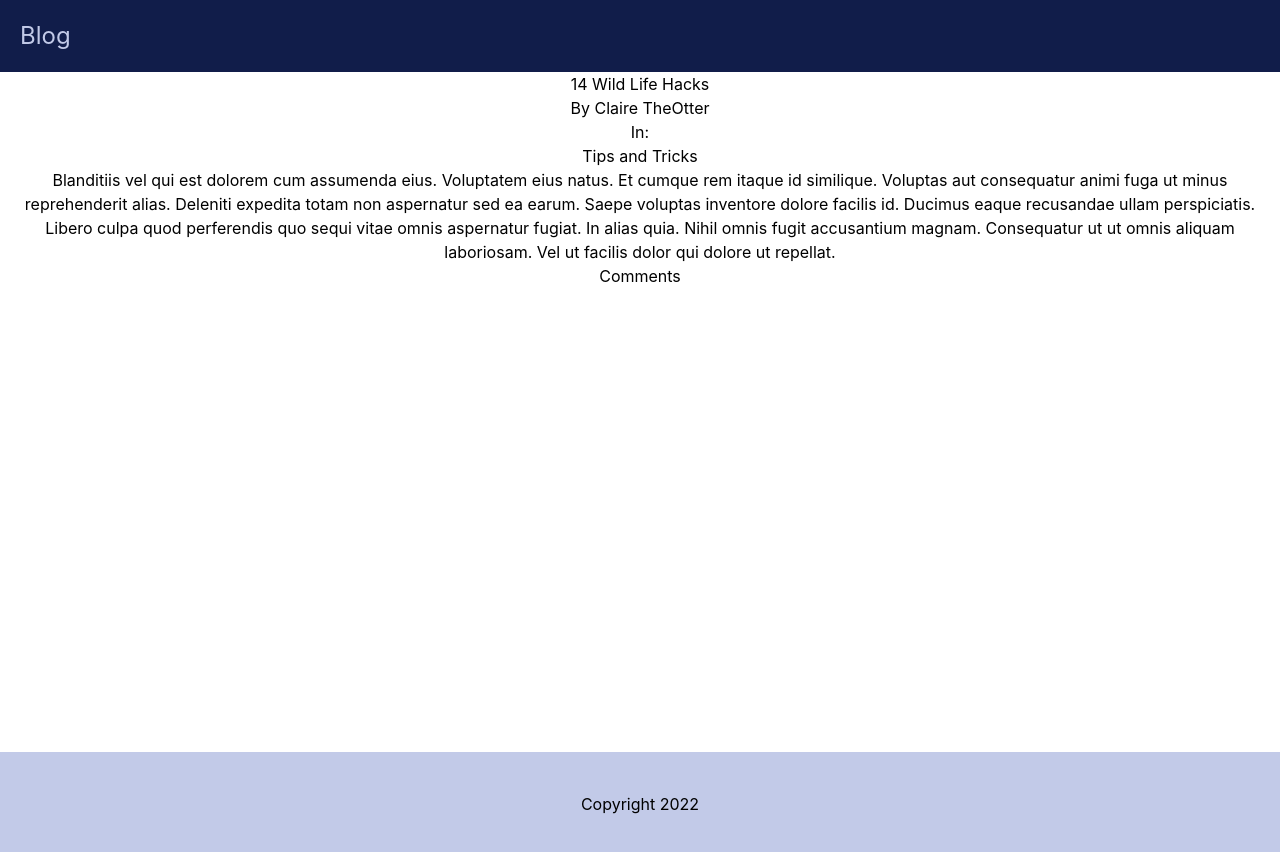
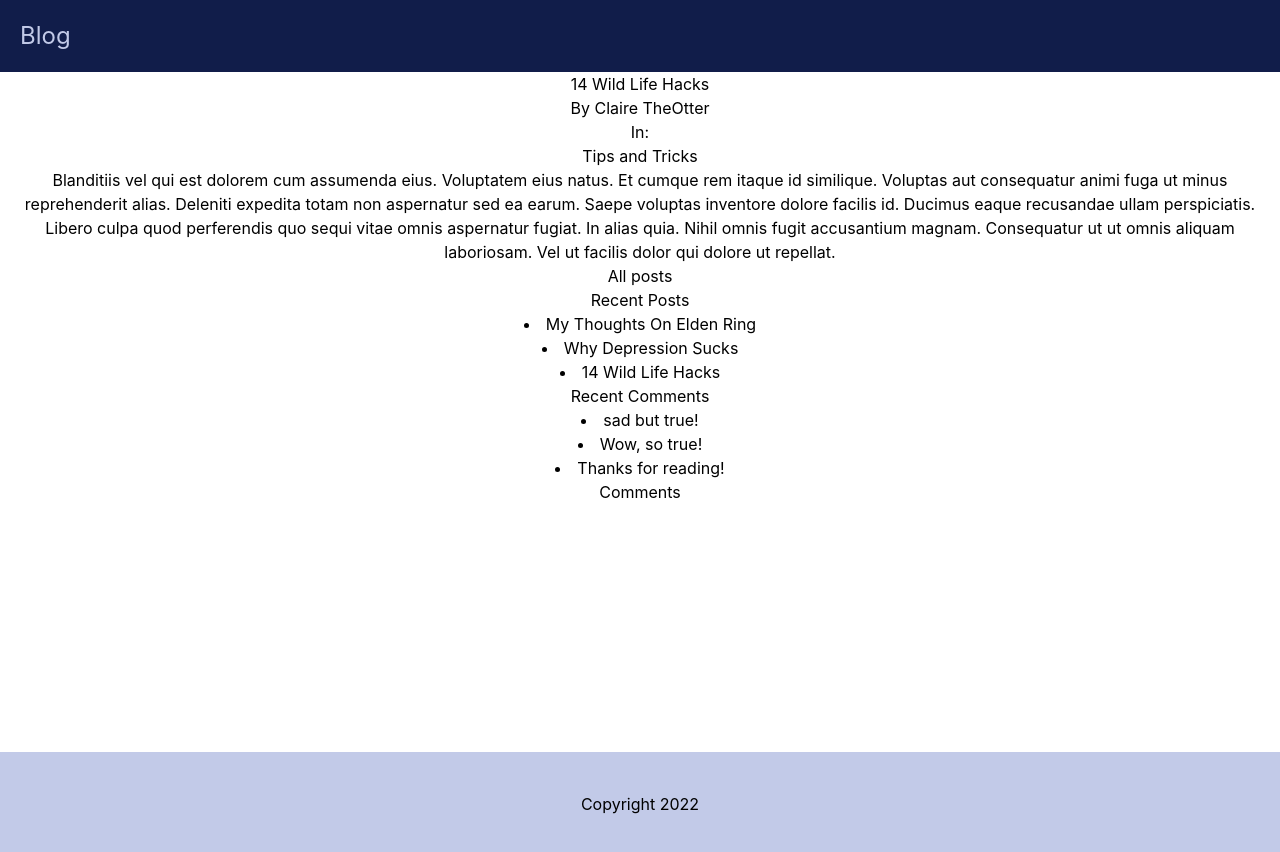
Before and after one commit to DeadpanCakes/BlogFrontEnd, a React (Create React App) app: page /posts/487013701 in a window 1280 px wide. Shown: the top 852 px of the page. Built offline with nearby package versions, Linux system fonts and the light colour scheme.

Commit message:
added sidebar to post

```diff
--- a/src/components/posts/Post.js
+++ b/src/components/posts/Post.js
@@ -2,6 +2,7 @@ import { Link, useParams } from "react-router-dom";
 
 import CommentList from "../comment/CommentList";
 import Content from "./Content";
+import Sidebar from "../sidebar/Sidebar";
 import samplePosts from "../../datasets/posts";
 
 const Post = () => {
@@ -29,6 +30,7 @@ const Post = () => {
         </section>
         <Content content={post.content} />
       </article>
+      <Sidebar />
       <section>
         <h4>Comments</h4>
         <CommentList />
```
